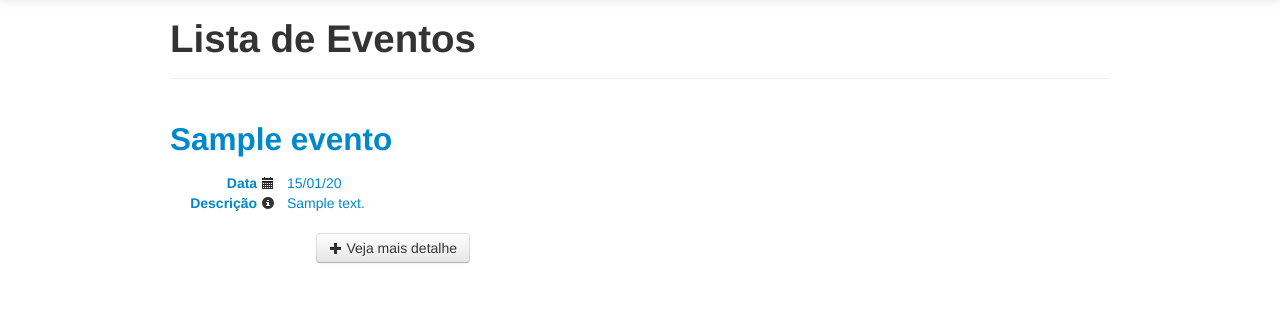
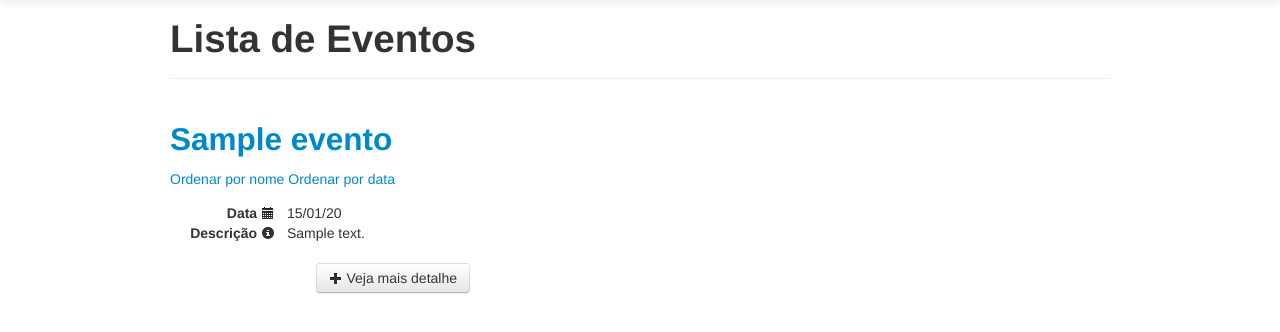
Before and after one commit to intip/Equipe-B, a Django app: template equipeb/equipeb/core/templates/index.html in a window 1280 px wide. Shown: the part 41-373 px from the top of the page. Run offline with Django 3.2, Linux system fonts and the light colour scheme; the template is opened without the code that fills it: values that come from a table or form of the project are taken from there, others are empty; tables that the repository leaves empty hold one stand-in row (values such as "Sample post"); parts of the project's set-up code (start-up, migrations or seed data) failed here and were passed over.

Commit message:
ordering

```diff
--- a/equipeb/equipeb/core/templates/index.html
+++ b/equipeb/equipeb/core/templates/index.html
@@ -37,6 +37,8 @@
                                 <header>
                                     <h2>{{ evento.nome }}</h2>
                                 </header>
+                                <a href="/?type=nome">Ordenar por nome</a>
+                                <a href="/?type=data">Ordenar por data</a>
                                 <dl class="dl-horizontal">
                                     <dt>Data <i class="icon-calendar"></i></dt>
                                     <dd>{{ evento.data|date:"d/m/y"}}</dd>
--- a/equipeb/equipeb/core/views.py
+++ b/equipeb/equipeb/core/views.py
@@ -42,7 +42,7 @@ def list_by_field(request):
     """
     return the events listed by date
     """
-    evento = Evento.objects.order_by(request.GET.get('type'))
+    evento = Evento.objects.order_by(request.GET.get('type', 'data'))
     context = RequestContext(request, {'evento':evento})
     template = loader.get_template('index.html')
     content = template.render(context)
```
Also changed, not shown: 1 other file.
